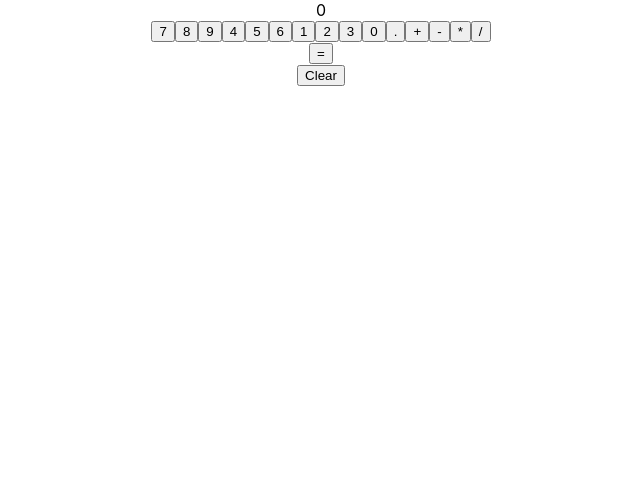
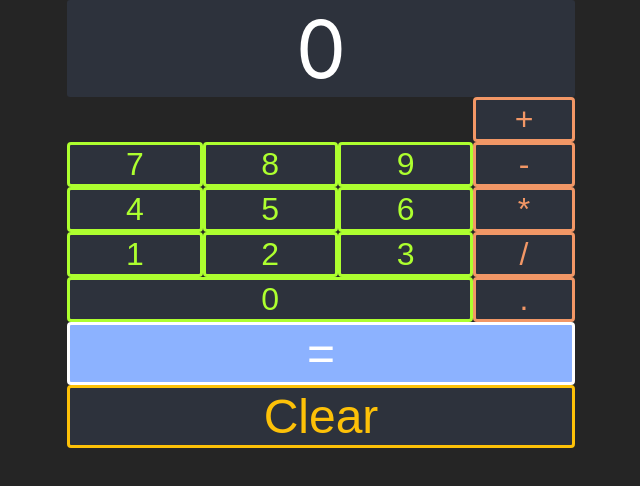
Before and after one commit to loschenbd/react-calculator, a React (Create React App) app: page / in a window 1280 px wide. Shown: the top 486 px of the page, without its empty margins (319-959 px from the left). Built offline with nearby package versions, Linux system fonts and the light colour scheme.

Commit message:
Began working on rule checks for last for FCC tests.

```diff
--- a/src/App.css
+++ b/src/App.css
@@ -1,38 +1,11 @@
-.App {
+* {
+  background-color: #252525;
+  color: #fff;
+  align-content: center;
   text-align: center;
 }
-
-.App-logo {
-  height: 40vmin;
-  pointer-events: none;
+body {
+  display: flex;
+  justify-content: center;
+  flex-direction: row;
 }
-
-@media (prefers-reduced-motion: no-preference) {
-  .App-logo {
-    animation: App-logo-spin infinite 20s linear;
-  }
-}
-
-.App-header {
-  background-color: #282c34;
-  min-height: 100vh;
-  display: flex;
-  flex-direction: column;
-  align-items: center;
-  justify-content: center;
-  font-size: calc(10px + 2vmin);
-  color: white;
-}
-
-.App-link {
-  color: #61dafb;
-}
-
-@keyframes App-logo-spin {
-  from {
-    transform: rotate(0deg);
-  }
-  to {
-    transform: rotate(360deg);
-  }
-}
--- a/src/App.js
+++ b/src/App.js
@@ -1,12 +1,22 @@
 import React, {Component} from 'react';
 import './App.css';
+import './components/display/display.css'
+import './components/buttons/buttons.css'
 import * as math from 'mathjs';
 
-import Buttons from "./components/buttons/Buttons"
+import NumButtons from "./components/buttons/numButtons"
 import ClearButton from "./components/buttons/ClearButton"
 import EvalButton from "./components/buttons/EvalButton"
-import Operators from "./components/buttons/Operators"
+import OperatorButtons from "./components/buttons/OperatorButtons"
 import Display from "./components/display/Display"
+
+
+
+
+
+// Make it so a number cannot begin with multiple zeros.
+// Make it so two decimals cannot be added to the input.
+// Make it so 2 or more operators cannot be added consecutively
 
 
 
@@ -15,22 +25,58 @@ class App extends Component {
     super(props);
 
     this.state = {
-      input: "0"
+      currentNumber: "0",
+      prevNumber: undefined,
+      input: "0",
+      operation: undefined
     }
   }
 
   concatInput = val => {
-    this.setState({input: this.state.input + val});
-  };
+    const { currentNumber } = this.state;
+
+    this.setState({
+      prevNumber: currentNumber + val
+    })
+
+
+  }
+    /* if (val does not start with multiple zeros) {
+  set state to button value;
+  } else if (val has one decimal{
+    Do not allow the adding of another decimal;
+  } else if (val previous input was an operator) {
+    Do not all the adding of an operator
+  */
+
+
+
+
+  //   if (this.state.input !== "0") {
+  //     this.setState({input: this.state.input + val})
+  //   } else if (val === "." && this.state.input.includes(".")) {
+  //     return console.log("already have a decimal")
+  //   } else {
+  //     this.setState({
+  //       input: this.state.input + val
+  //     })
+  //   }
+  // };
 
   render() {
     return (
       <div className="App">
         <Display input={this.state.input}/>
-        <Buttons handleClick={this.concatInput}/>
-        <Operators handleClick={this.concatInput}/>
+        <div className="button-container">
+        <div className="num-container">
+        <NumButtons handleClick={this.concatInput}/>
+        </div>
+        <div className="op-container">
+        <OperatorButtons handleClick={this.concatInput}/>
+        </div>
         <EvalButton handleEval={() => this.setState({input: math.evaluate(this.state.input)})}>=</EvalButton>
-        <ClearButton handleClear={() => this.setState({input: 0})}>Clear</ClearButton>
+        <ClearButton handleClear={() => this.setState({input: "0"})}>Clear</ClearButton>
+        </div>
 
       </div>
     );
--- a/src/components/buttons/Operators.js
+++ b/src/components/buttons/OperatorButtons.js
@@ -4,10 +4,11 @@ const opValues = [
   { id: "add", value: "+" },
   { id: "subtract", value: "-" },
   { id: "multiply", value: "*" },
-  { id: "divide", value: "/" }
+  { id: "divide", value: "/" },
+  { id: "decimal", value: "."}
 ];
 
-const Operators = (props) => opValues.map((button) => {
+const OperatorButtons = (props) => opValues.map((button) => {
   return (
     <button
       className="op-button"
@@ -20,4 +21,4 @@ const Operators = (props) => opValues.map((button) => {
   )
 })
 
-export default Operators
+export default OperatorButtons
--- a/src/components/buttons/buttons.css
+++ b/src/components/buttons/buttons.css
@@ -0,0 +1,57 @@
+button {
+    font-size: 2em;
+    background-color: #2D323C;
+    color: greenyellow;
+    border-radius: 4px;
+    box-shadow: none;
+    border: 3px solid greenyellow;
+}
+
+.button-container {
+    height: 100%;
+}
+
+.num-container {
+    width: 80%;
+    display: inline-block;
+    flex-direction: column;
+    height: 100%;
+}
+
+.num-button {
+    width: 33.33%;
+}
+
+#zero {
+    width: 100%;
+}
+.op-container {
+    width: 20%;
+    display: inline-block;
+    flex-direction: column;
+    height: 100%;
+}
+.op-button {
+    color: #F29766;
+    border: 3px solid #F29766;
+    height: 100%;
+    width: 100%;
+
+}
+
+#equals {
+    display: inline-block;
+    font-size: 3em;
+    width: 100%;
+    color: white;
+    background-color: #8CB2FF;
+    border: 3px solid white;
+}
+
+#clear {
+    display: inline-block;
+    font-size: 3em;
+    width: 100%;
+    color: #FDC108;
+    border: 3px solid #FDC108;
+}
--- a/src/components/buttons/Buttons.js
+++ b/src/components/buttons/numButtons.js
@@ -11,13 +11,12 @@ const numValues = [
   { id: "two", value: "2" },
   { id: "three", value: "3" },
   { id: "zero", value: "0" },
-  { id: "decimal", value: "." },
 ];
 
-  const Buttons = (props) => numValues.map((button) => {
+  const NumButtons = (props) => numValues.map((button) => {
     return  (
       <button
-        className="calc-button"
+        className="num-button"
         id={button.id}
         key={button.id}
         onClick={() => props.handleClick(button.value)}>
@@ -28,4 +27,4 @@ const numValues = [
   })
 
 
-export default Buttons;
+export default NumButtons;
--- /dev/null
+++ b/src/components/display/display.css
@@ -0,0 +1,5 @@
+#display {
+    font-size: 5em;
+    background-color: #2D323C;
+    border-radius: 3px;
+}
```
